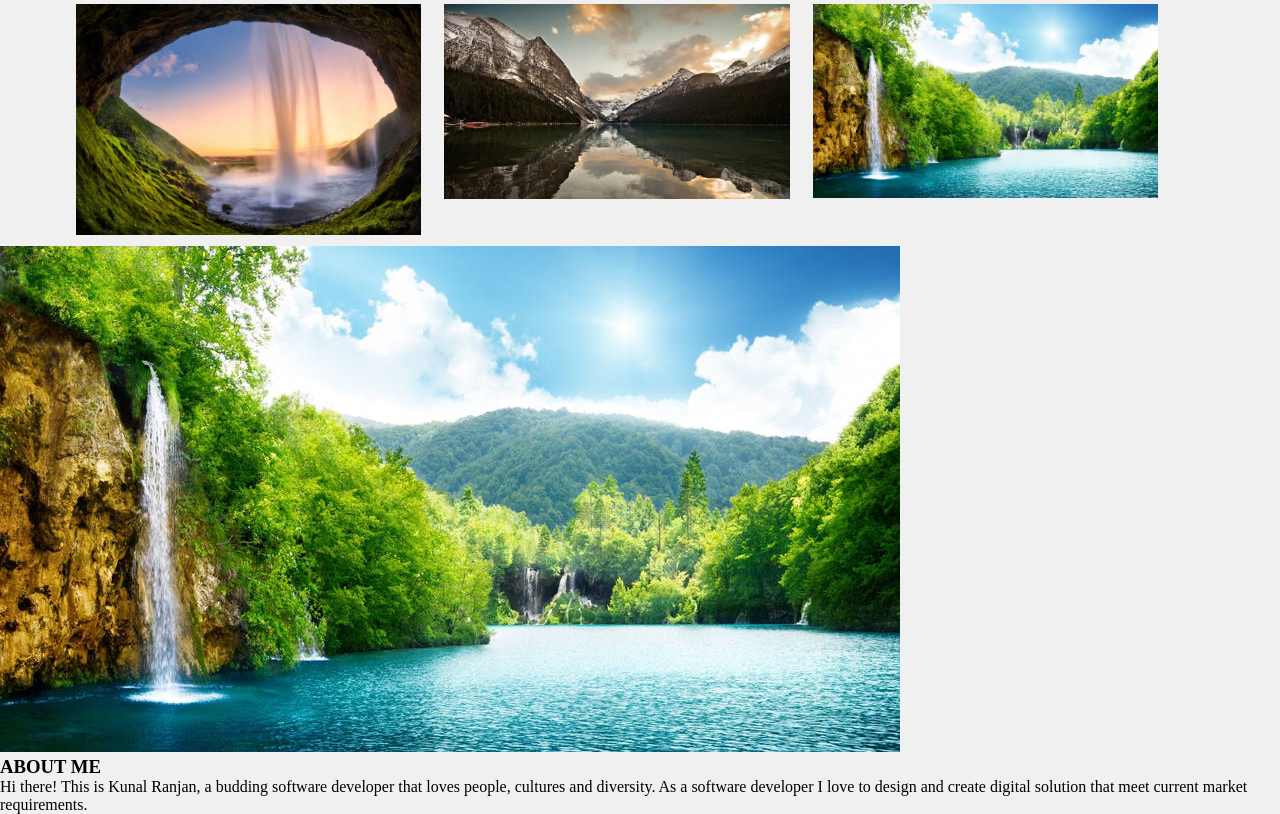
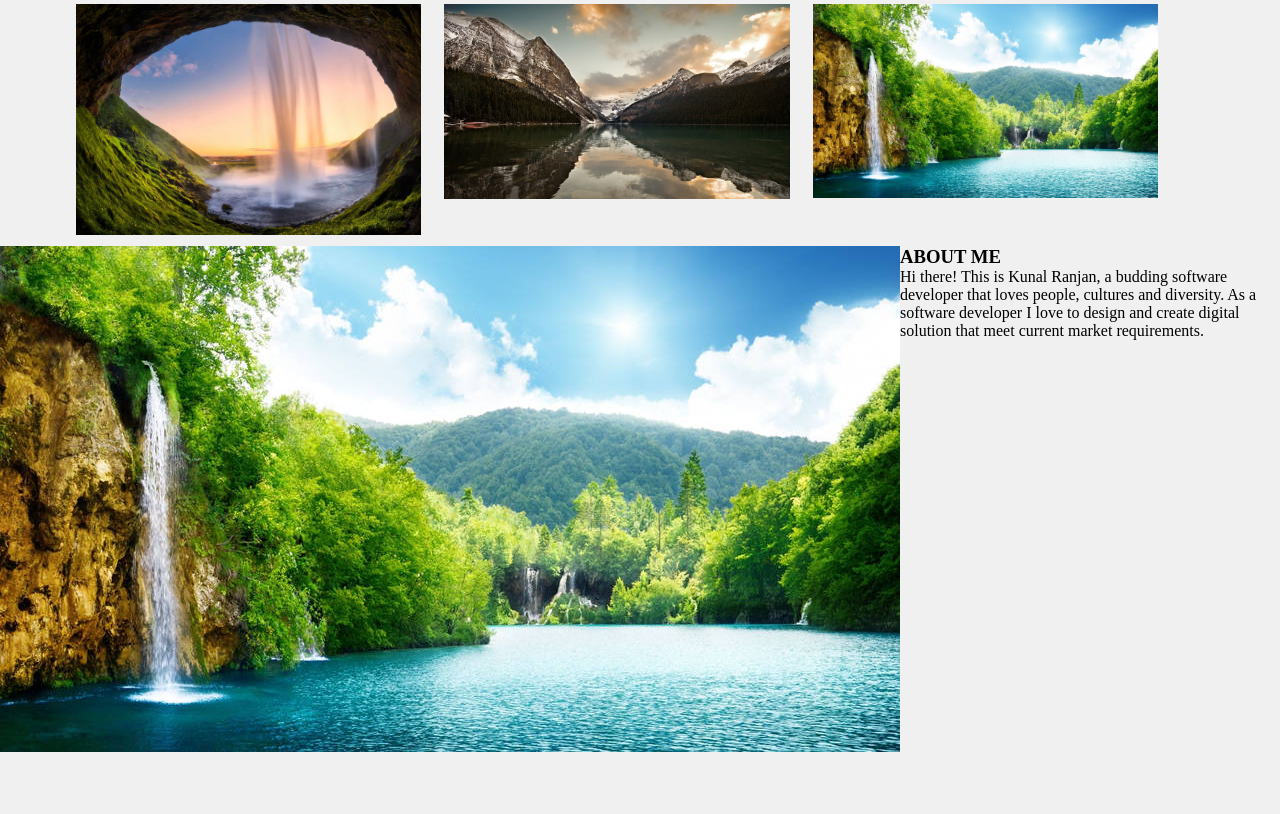
Before and after one commit to KunalR1511/Portfolio-Website, a Flask app: page / in a window 1280 px wide. Shown: the part 546-1360 px from the top of the page. After the commit the page ends 1298 px from the top, so only its background shows below. Run offline with Flask 3, Linux system fonts and the light colour scheme; some web fonts are replaced.

Commit message:
CSS changes for About-Me section

```diff
--- a/static/style.css
+++ b/static/style.css
@@ -132,3 +132,11 @@ li{
 /*-------------------------------------------------------------------*/
 
 /*About me Section*/
+
+.about-me{
+    display: flex;
+    flex-direction: row;
+}
+.about-image{
+    height: 10%;
+}
```
